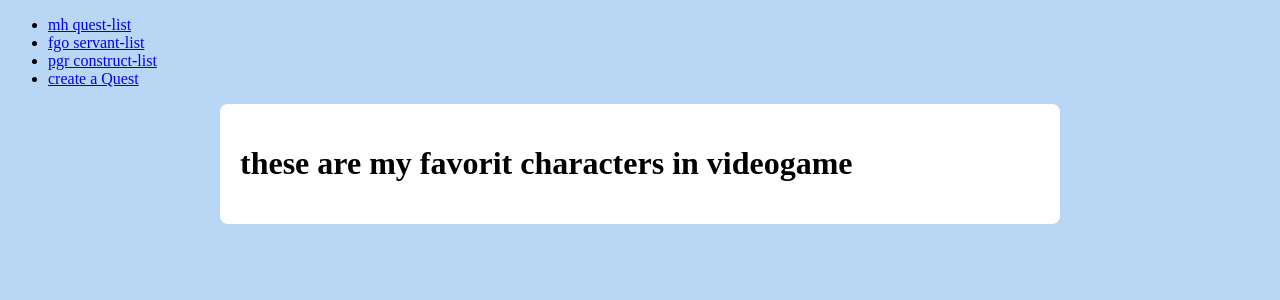
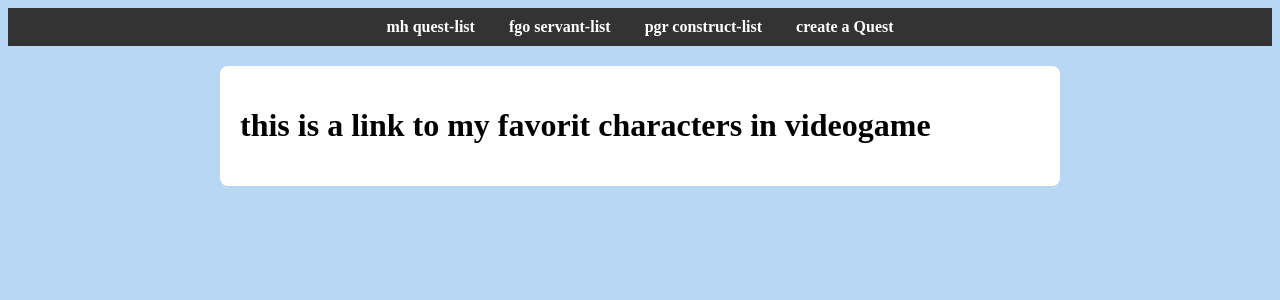
Before and after one commit to FirstHassan24/questlog-py, a Django app: page / in a window 1280 px wide. Shown: the top 300 px of the page. Run offline with Django 5.2, Linux system fonts and the light colour scheme.

Commit message:
style: add navigation bar styling and improve header structure

```diff
--- a/logbook/static/logbook/style.css
+++ b/logbook/static/logbook/style.css
@@ -7,5 +7,32 @@ margin: 0 auto; /* This is a magic trick to center a block element */
 padding:20px;/* Adds some space around the inside of the container */
 background-color: white;/* Give it a white background to stand out */
 border-radius: 8px;/* Rounds the corners*/
-
 }
+/* Style the navigation bar */
+nav {
+background-color: #333;/*A dark background for the navbar*/
+padding: 10px 0;/*10px of padding on top and bottom 0 on the sides*/
+margin-bottom: 20px;/* Pushes the main content down a bit*/
+}
+/*style the unordered list inside the nav*/
+nav ul{
+list-style-type: none; /*Removes the bullet */
+padding: 0;
+margin: 0;
+text-align: center;/*centers the list items*/
+}
+/* style the list items*/
+nav li {
+display: inline; /* makes the list items sit side-by-side*/
+margin: 0 15px;/*adds some space between the list items*/
+}
+/* style the links inside the nave */
+nav a{
+color: white;/*Makes the link text white*/
+text-decoration: none;/*Removes the underline */
+font-weight: bold;/*Makes the font bold*/
+}
+/*Change the link color when you hover over it */
+nav a:hover {
+color: #b7d7f4;/* The light blue color you chose earlier*/
+}
--- a/logbook/templates/logbook/base.html
+++ b/logbook/templates/logbook/base.html
@@ -8,19 +8,23 @@
     <title>{%block title %}gatcha characters{% endblock %}</title>
 </head>
 <body>
+<header>
+    <!--navigation links for my lists & a place to make them-->
     <nav>
         <ul>
             <li><a href="{% url 'quest-list' %}">mh quest-list</a></li>
             <li><a href="{% url 'servant-list'%}">fgo servant-list</a></li>
             <li><a href="{% url 'construct-list' %}">pgr construct-list</a></li>
             <li> <a href="{% url 'create-quest' %}"> create a Quest </a> </li>
+        </ul>
+    </nav>
+</header>
 
-</ul></nav>
 <!-- store the main content inside a container for css -->
 <main class="container">
     <!--create a block for my child templates-->
     {% block content %}
-<h1>these are my favorit characters in videogame</h1>
+    <h1>this is a link to  my favorit characters in videogame</h1>
 
     {% endblock %}
 </main>
```
Lines whose indentation alone changed are shown as unchanged.
